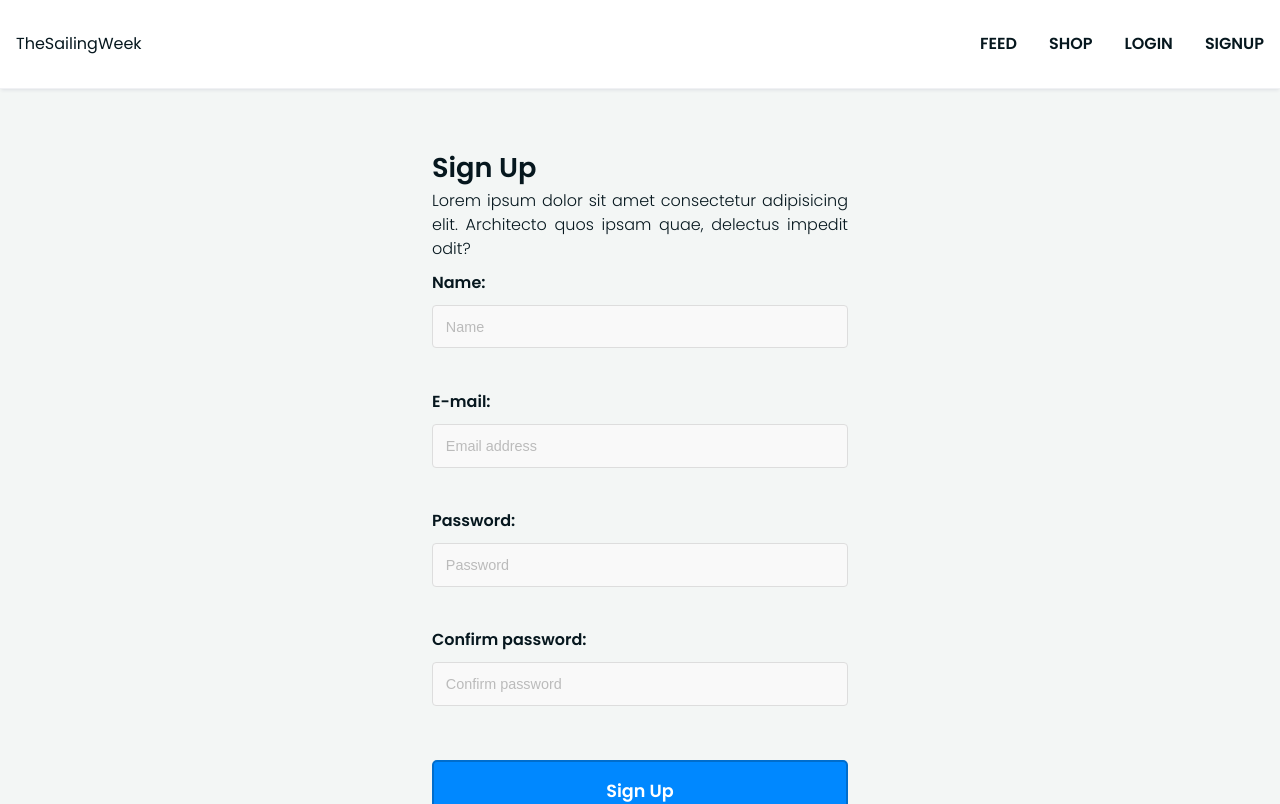
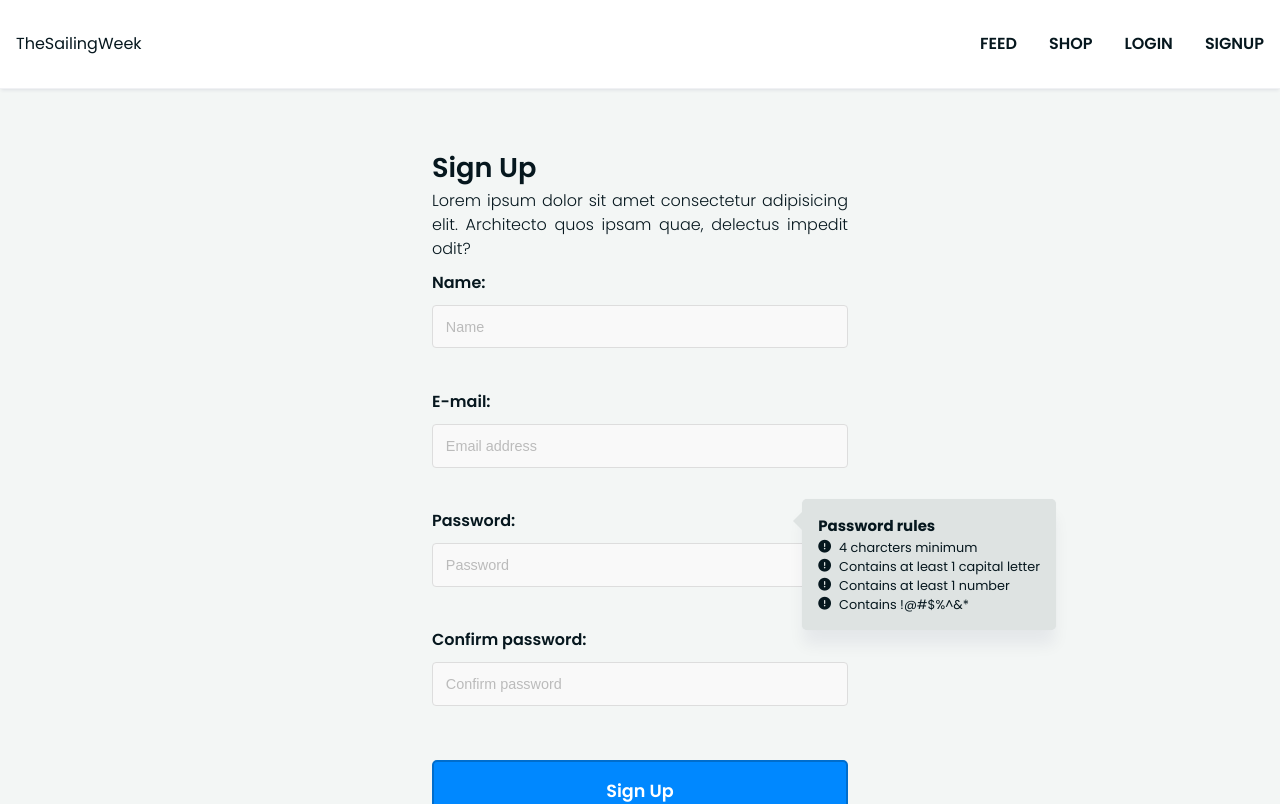
Before and after one commit to michaltruszczynski/AuthSys, a React (Create React App) app: page /signup in a window 1280 px wide. Shown: the top 804 px of the page. Built offline with nearby package versions, Linux system fonts and the light colour scheme.

Commit message:
added portal component

```diff
--- a/public/index.html
+++ b/public/index.html
@@ -33,6 +33,7 @@
   <body>
     <noscript>You need to enable JavaScript to run this app.</noscript>
     <div id="root"></div>
+    <div id="portal"></div>
     <!--
       This HTML file is a template.
       If you open it directly in the browser, you will see an empty page.
--- a/src/components/Form/Input/Input.css
+++ b/src/components/Form/Input/Input.css
@@ -1,6 +1,7 @@
 .form__item {
     display: flex;
     flex-direction: column;
+    position: relative;
 }
 
 /* .form__item > * {
--- a/src/components/Form/Input/Input.js
+++ b/src/components/Form/Input/Input.js
@@ -1,8 +1,9 @@
 import React, { Component } from 'react';
+import Validator from '../../Validator/Validator';
 import './Input.css';
 
 const Input = (props) => {
-    const {id, elementType, config, value, invalid, touched, changed, errorMsg} = props;
+    const {id, elementType, config, value, invalid, touched, changed, errorMsg, validator} = props;
     let inputElement = null;
     let inputClasses = ["form__input"];
     if (!invalid && touched) {
@@ -29,6 +30,7 @@ const Input = (props) => {
             <label htmlFor={id} className="form__label">{config.label}: </label>
             {inputElement}
             <span className="form__input-error">{errorMsg}</span>
+            {validator && <Validator value={value} />}
         </div>
     )
 }
--- a/src/components/UI/Validator/Validator.js
+++ b/src/components/Validator/Validator.js
@@ -1,6 +1,7 @@
 import React, { Component } from 'react';
-import { length, containCapitalLetter, containNumber, containSpecialChar } from '../../../utility/validators';
-import { validationResult } from 'express-validator';
+import { length, containCapitalLetter, containNumber, containSpecialChar } from '../../utility/validators';
+
+import styles from './Validator.module.css';
 
 class Validator extends Component {
     state = {
@@ -34,15 +35,16 @@ class Validator extends Component {
         const rules = Object.keys(this.state.validators);
         console.log(rules)
         validatorRules = rules.map(rule => (
-            <li key={rule}>
-            {this.state.validators[rule].message}
+            <li className={styles.tooltip__item} key={rule}>
+            <i className={`${styles.tooltip__icon} fas fa-exclamation-circle`}></i>
+                <span>{this.state.validators[rule].message}</span>
             </li>
         ))
 
         return (
-            <div>
-            <p></p>
-                <ul>
+            <div className={styles.tooltip}>
+                <h3 >Password rules</h3>
+                <ul className={styles.tooltip__list}>
                     {validatorRules}
                 </ul>
             </div>
--- /dev/null
+++ b/src/components/Validator/Validator.module.css
@@ -0,0 +1,47 @@
+.tooltip {
+    box-sizing: border-box;
+    font-size: 0.8rem;
+    letter-spacing: 1.5;
+    position: absolute;
+    padding: 1rem;
+    border-radius: 5px;
+    right: -50%;
+    background-color: #dee3e2;
+    box-shadow: 0 0 1px 0 rgba(10, 22, 70, 0.06), 0 16px 16px -1px rgba(10, 22, 70, 0.06);;
+}
+
+.tooltip__list {
+    list-style: none;
+}
+
+.tooltip__item {
+    display: flex;
+    align-items: center;
+}
+
+.tooltip__item--green {
+    color: var(--clr-green);
+}
+
+.tooltip__item--red {
+    color: var(--clr-red-error);
+}
+
+.tooltip__icon {
+    margin-right: 0.5rem;
+    font-weight: 600;
+}
+
+.tooltip::after {
+    content: '';
+    /* position: relative; */
+    position: absolute;
+    left: 0;
+    top: 10%;
+    /* height: 1rem; */
+    /* width: 1rem; */
+    /* background-color: blanchedalmond; */
+    transform: translateX(-100%);
+    border: 0.6rem solid transparent;
+    border-right-color: #dee3e2;
+}
--- a/src/index.css
+++ b/src/index.css
@@ -11,6 +11,7 @@
   --clr-blue-dark: #006dcc;
 
   --clr-red-error: #d50000;
+  --clr-green: hsl(135, 64%, 50%);
 
   --ff-general: "Poppins", sans-serif;
   --fw-small: 300;
@@ -22,6 +23,11 @@
 * {
   margin: 0;
   padding: 0;
+}
+
+html {
+  overflow-x: hidden;
+  width: 100vw;
 }
 
 body {
--- a/src/pages/Auth/Signup.js
+++ b/src/pages/Auth/Signup.js
@@ -4,8 +4,6 @@ import './Signup.css';
 
 import { updateObject } from '../../utility/utility';
 import { required, length, containNumber, containSpecialChar, email} from '../../utility/validators';
-
-import Validator from '../../components/UI/Validator/Validator';
 
 class Signup extends Component {
 
@@ -48,7 +46,8 @@ class Signup extends Component {
                 valid: false,
                 touched: false,
                 validators: [required, containSpecialChar, containNumber, length({ min: 4 })],
-                validationErrMsg: 'Please enter a valid password.'
+                validationErrMsg: 'Please enter a valid password.',
+                customValidationMessage: true
             },
             passwordConfirm: {
                 elementType: 'input',
@@ -66,7 +65,6 @@ class Signup extends Component {
         },
         formisValid: false
     }
-
 
     passwordMatchValidator = (name, value, prevState) => {
         if (name !== 'password' && name !== 'passwordConfirm') {
@@ -160,6 +158,7 @@ class Signup extends Component {
                 touched={formElement.config.touched}
                 errorMsg={formElement.config.validationErrMsg}
                 changed={this.inputChangeHandler}
+                validator={formElement.config.customValidationMessage}
             />
         ))
         return (
@@ -181,9 +180,7 @@ class Signup extends Component {
                             <p>Already have an account? <a href="3">Log in</a></p>
                         </div>
                     </form>
-
                 </div>
-                <Validator passsword={this.state.signupForm.password.value} />
             </>
         )
     }
```
Also changed, not shown: src/components/UI/Portal/Portal.js (added, +20 -0 lines), src/components/UI/Validator/Validator.module.css (deleted).
